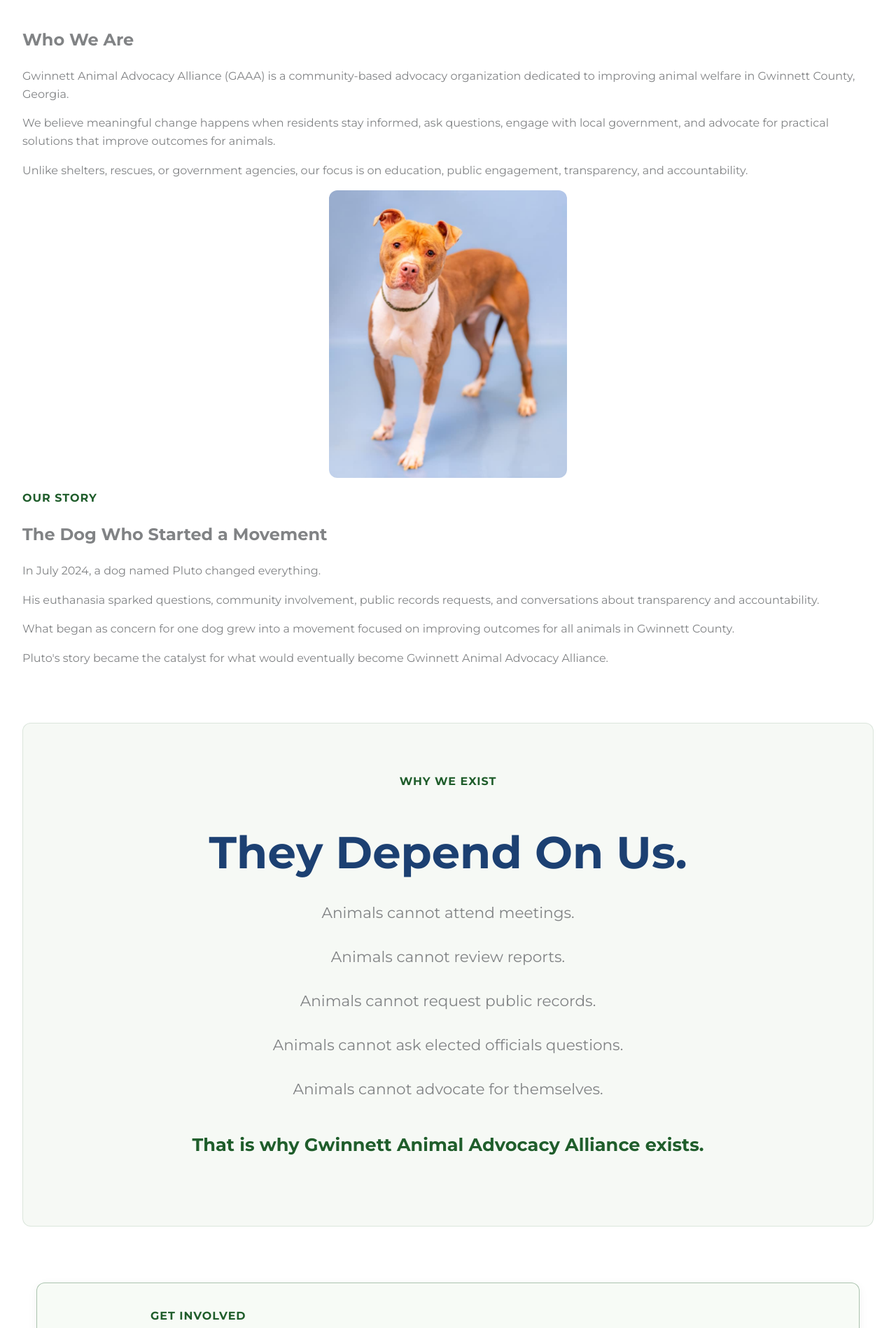
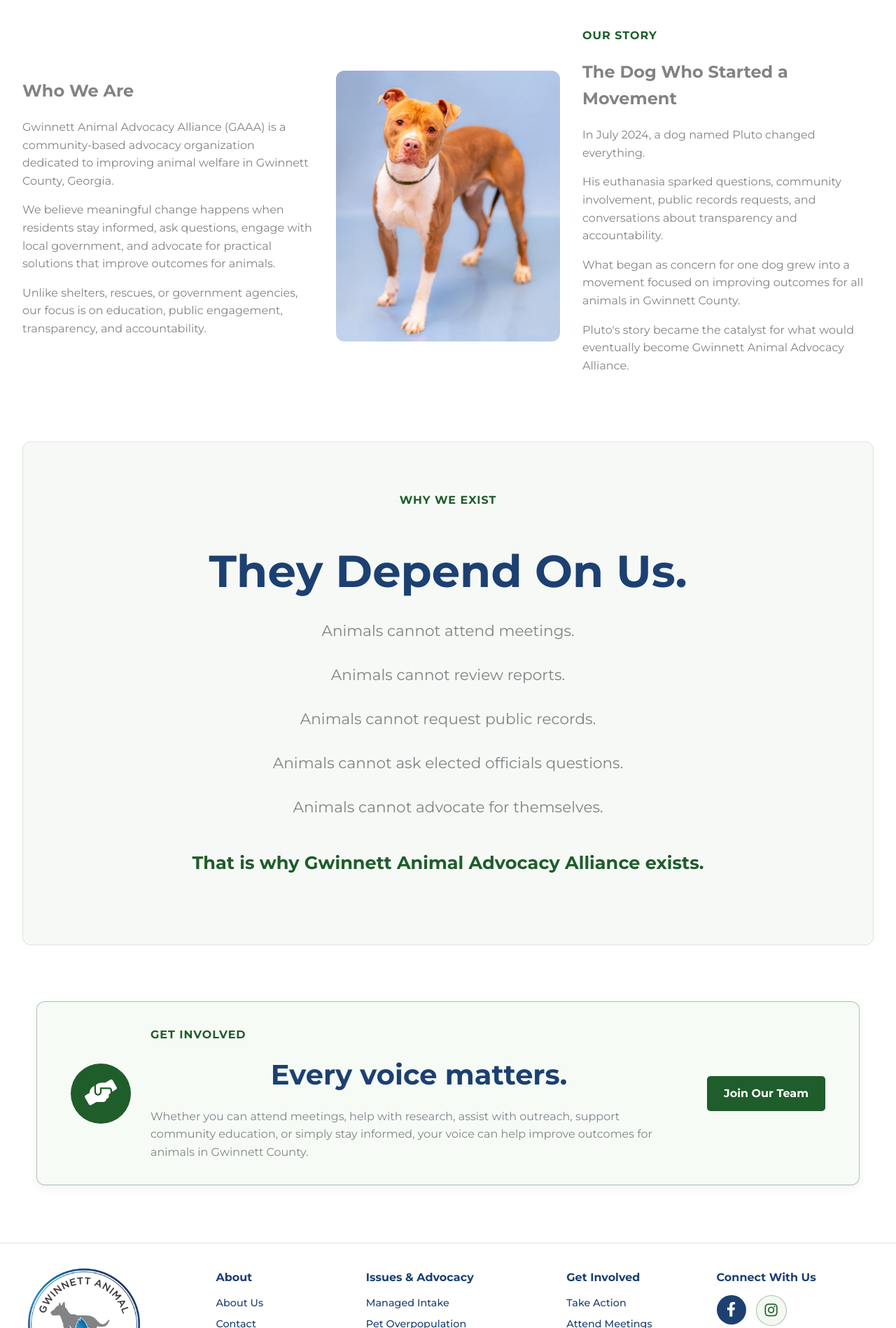
Before and after one commit to whitleybacon/gwinnett-animal-advocacy-alliance, a Jekyll site: the page built from about/index.html, in a window 1280 px wide. Shown: the part 746-2644 px from the top of the page at 70% size. Built offline with Jekyll 4.4.1, drawn with Linux system fonts in a browser that asks for light colours.

Commit message:
Update default.html

```diff
--- a/_layouts/default.html
+++ b/_layouts/default.html
@@ -340,6 +340,13 @@
             display: inline-block;
             margin-top: 10px;
             font-size: 0.85rem;
+        }
+
+        .three-column-grid {
+            display: grid;
+            grid-template-columns: 1fr 320px 1fr;
+            gap: 2rem;
+            align-items: center;
         }
 
         .council-table {
@@ -953,6 +960,15 @@
                 object-fit: cover;
             }
 
+            .three-column-grid {
+                grid-template-columns: 1fr;
+                text-align: center;
+            }
+
+            .three-column-grid img {
+                max-width: 280px;
+                margin: 0 auto;
+            }
             .contact-section {
                 padding: 40px 0;
             }
```
